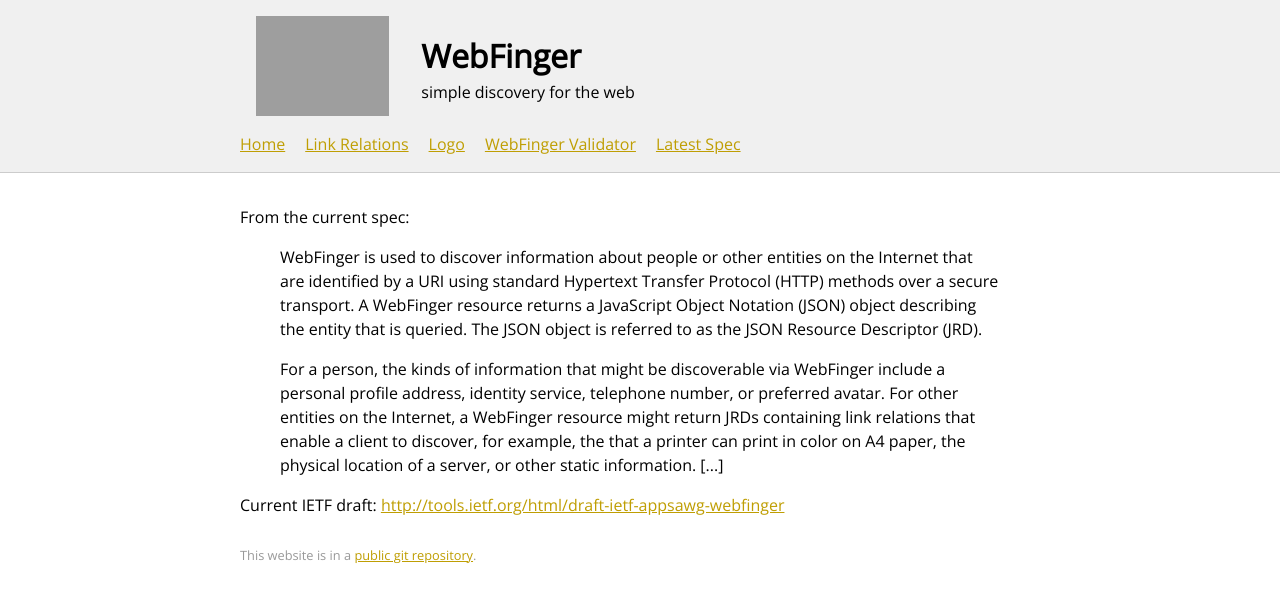
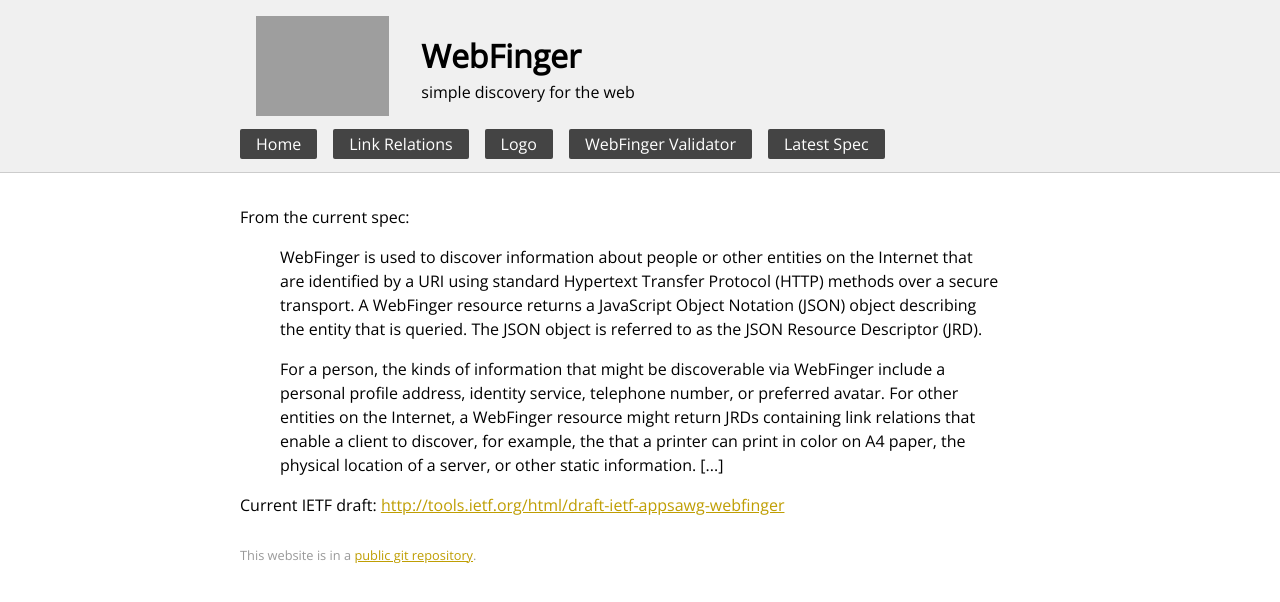
Before and after one commit to webfinger/webfinger.net, a Jekyll site: the page built from index.md, in a window 1280 px wide. Shown: the top 602 px of the page. Built offline with Jekyll 4.4.1, drawn with Linux system fonts in a browser that asks for light colours.

Commit message:
some more nav-style

```diff
--- a/css/style.css
+++ b/css/style.css
@@ -51,7 +51,21 @@
   list-style-image: none;
   list-style-type: none;
   float: left;
-  padding-right: 20px;
+}
+
+header > nav > ul li a:link,
+header > nav > ul li a:visited {
+  border: 0 none;
+  border-radius: 2px 2px 2px 2px;
+  color: #ffffff;
+  background-color: #444444;
+  margin-right: 1em;
+  padding: 0.25em 1em;
+  text-decoration: none;
+}
+
+header > nav > ul li a:hover {
+  color: #bf9e03;
 }
 
 #content {
```
